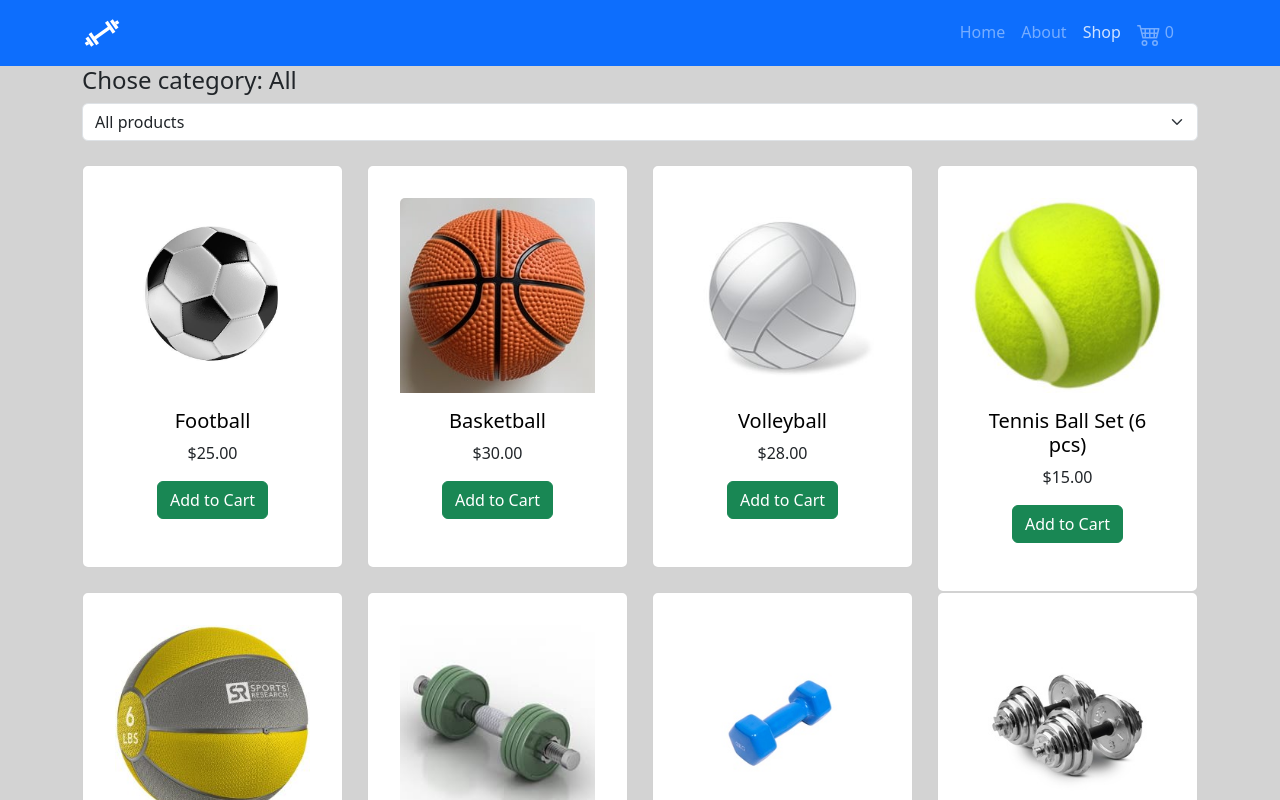
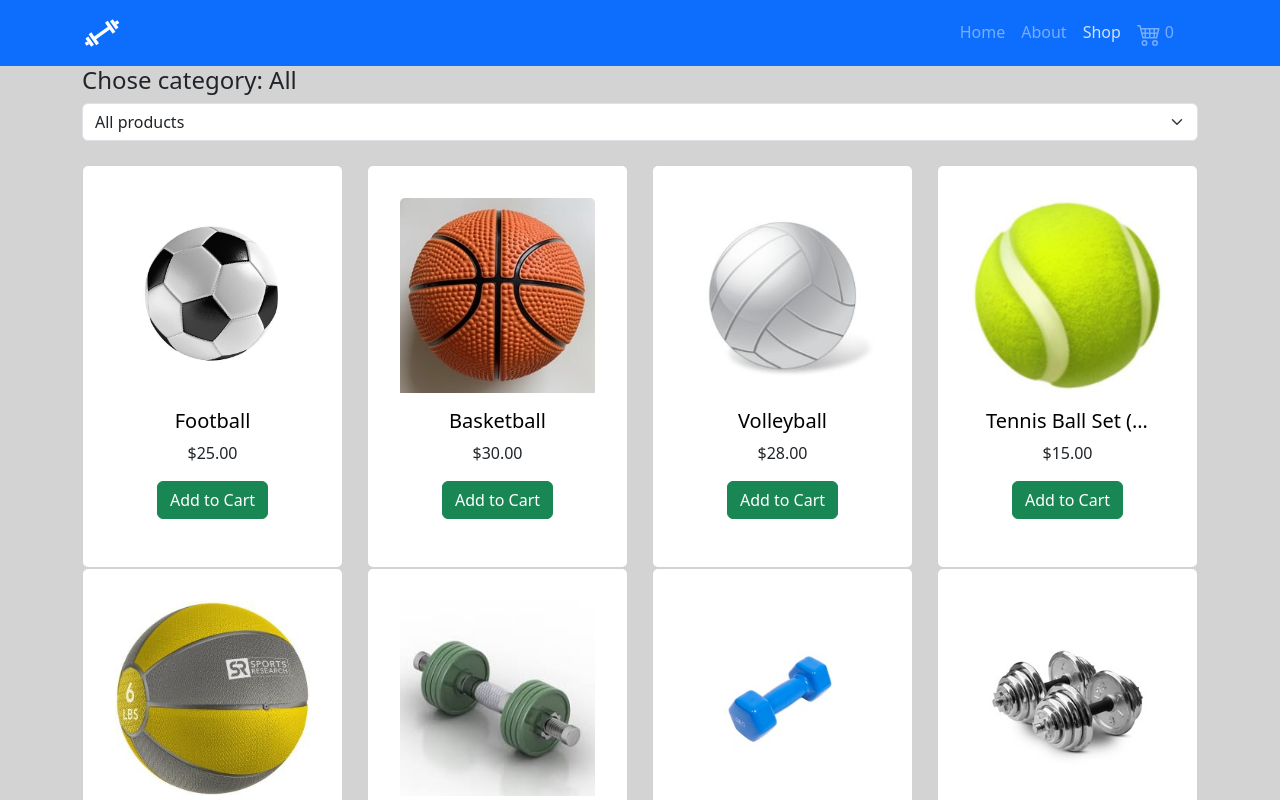
Before and after one commit to DaniilT048/internet-shop, a React (Vite) app: page /internet-shop/products in a window 1280 px wide. Shown: the top 800 px of the page. Built offline with nearby package versions, Linux system fonts and the light colour scheme.

Commit message:
aligned cards, fixed slider

```diff
--- a/src/App.css
+++ b/src/App.css
@@ -1,7 +1,10 @@
 body{
   background-color: rgba(211, 211, 211, 1);
 }
-
+:root, [data-bs-theme=light] {
+  --bs-carousel-indicator-active-bg: #0d6efd;
+  --bs-carousel-caption-color: #0d6efd;
+}
 
 @keyframes logo-spin {
   from {
--- a/src/components/Home.tsx
+++ b/src/components/Home.tsx
@@ -22,12 +22,10 @@ const Home = ():ReactElement => {
                         className="d-block w-100 carousel-img"
                         src={shop1}
                         alt="First slide"
-
                     />
-                    <Carousel.Caption >
+                    <Carousel.Caption>
                     </Carousel.Caption>
                 </Carousel.Item>
-
                 <Carousel.Item>
                     <img
                         className="d-block w-100 carousel-img"
--- a/src/components/ShopCard.tsx
+++ b/src/components/ShopCard.tsx
@@ -21,7 +21,11 @@ function ShopCard({ product }: ProductProps): JSX.Element {
             </Link>
             <Card.Body className="text-center">
                 <Link to={`/products/${product.id}`}>
-                <Card.Title>{product.name}</Card.Title>
+                <Card.Title style={{whiteSpace: 'nowrap',
+                        overflow: 'hidden',
+                        textOverflow: 'ellipsis'}}>
+                    {product.name}
+                </Card.Title>
                 </Link>
                 <Card.Text >${product.price.toFixed(2)}</Card.Text>
                 <Button variant="success" onClick={() => dispatch(addToCart(product.id)) && setModalShow(true)}>Add to Cart</Button>
```
